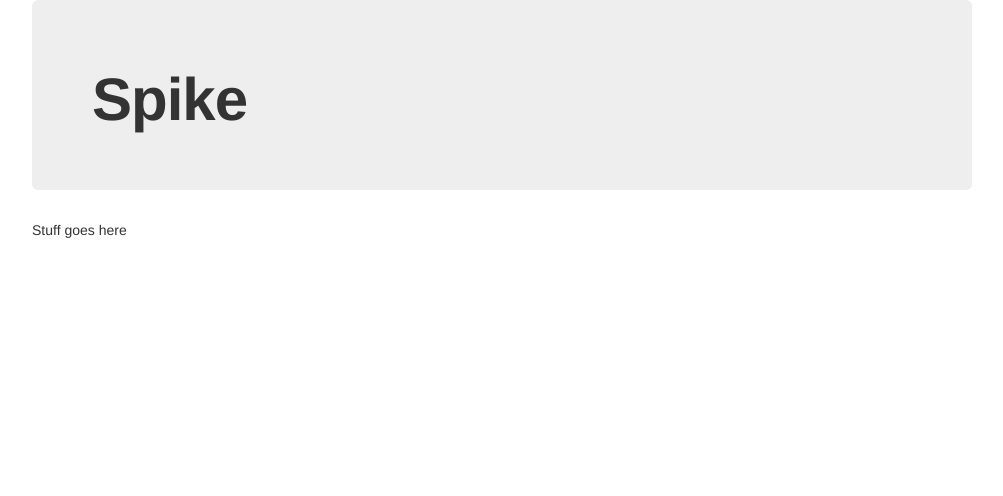
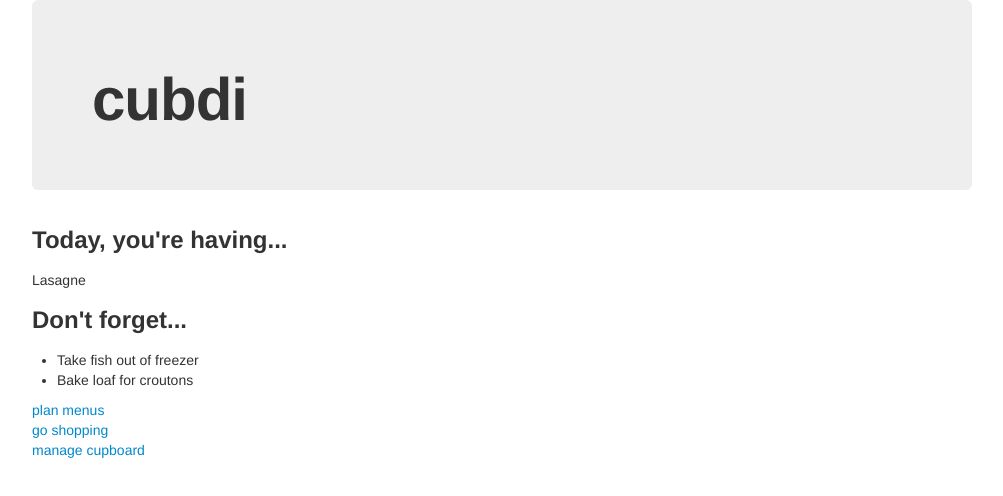
Before and after one commit to limajs/cubdi, a website: page app/index.html in a window 1280 px wide. Shown: the whole page, without its empty margins (138-1141 px from the left). Drawn offline with Linux system fonts and the light colour scheme.

Commit message:
Fleshed out prototype home page

```diff
--- a/app/views/main.html
+++ b/app/views/main.html
@@ -1,5 +1,19 @@
 <div class="hero-unit">
-    <h1>Spike</h1>
+    <h1>cubdi</h1>
 </div>
-
-<p>Stuff goes here</p>
+<div>
+    <h3>Today, you're having...</h3>
+    <p>Lasagne</p>
+    <div>
+        <h3>Don't forget...</h3>
+        <ul>
+            <li>Take fish out of freezer</li>
+            <li>Bake loaf for croutons</li>
+        </ul>
+    </div>
+</div>
+<ul class='menu unstyled'>
+    <li><a href='#/menus'>plan menus</a></li>
+    <li><a href='#/shopping'>go shopping</a></li>
+    <li><a href='#/cupboard'>manage cupboard</a></li>
+</ul>
```
